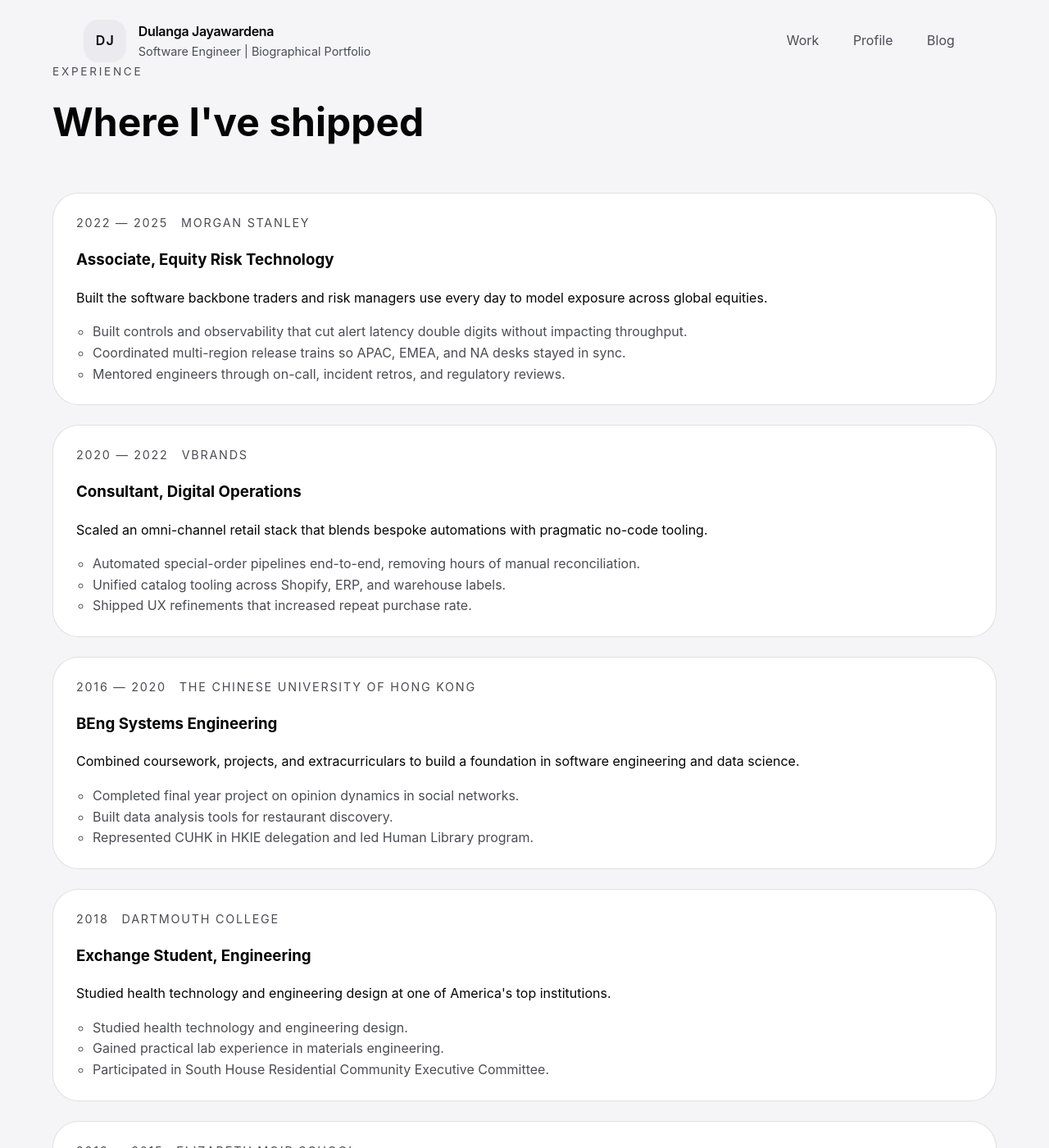
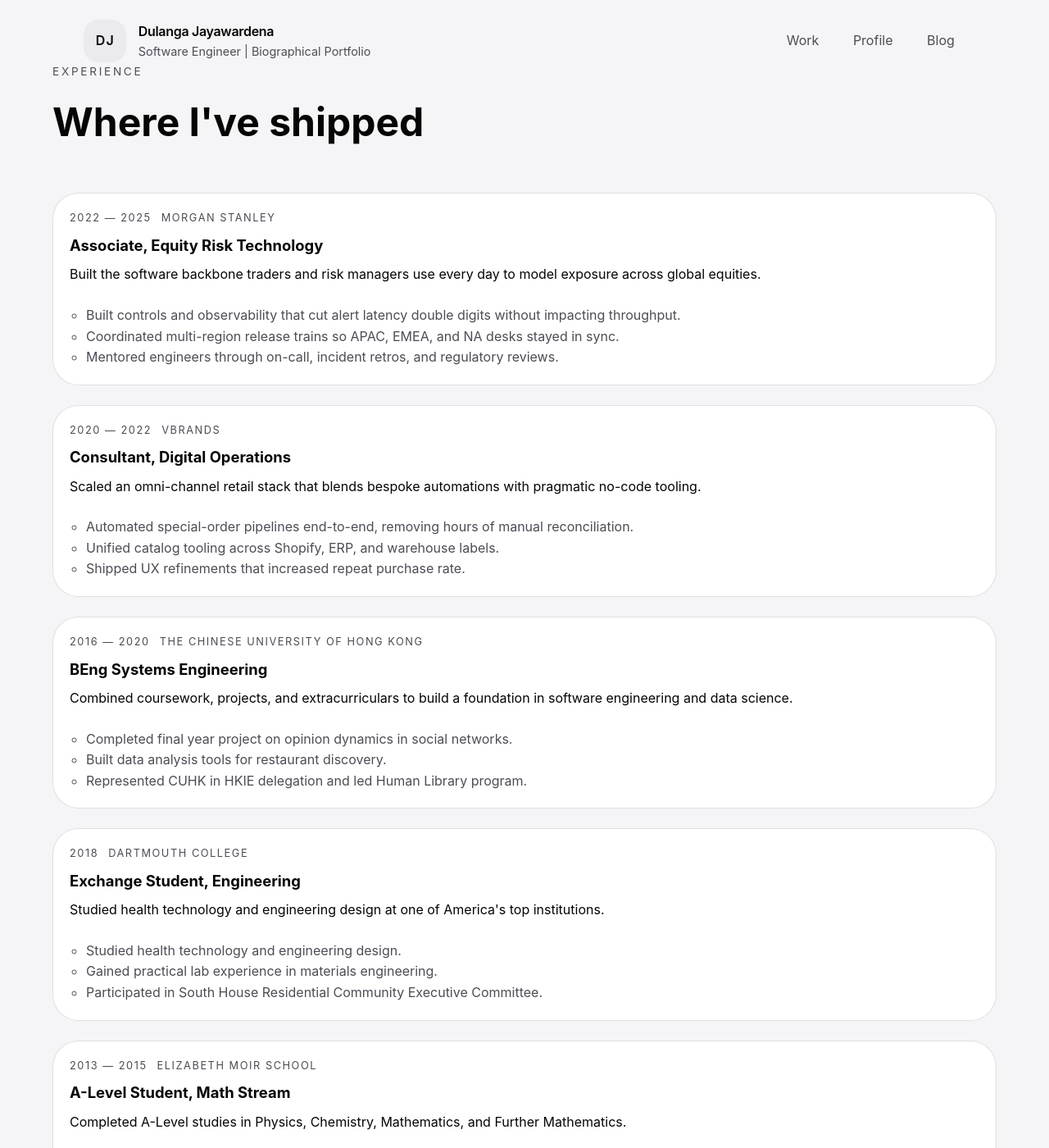
Before and after one commit to dulangaj/dulangaj.github.io, a Jekyll site: the page built from pages/profile.md, in a window 1280 px wide and 1400 px high, scrolled down 900 px. Shown: the whole window at 82% size. Built offline with Jekyll 4.4.1, drawn with Linux system fonts in a browser that asks for light colours.

Commit message:
Unifying cards

```diff
--- a/assets/css/main.scss
+++ b/assets/css/main.scss
@@ -21,6 +21,13 @@
   --radius-md: 18px;
   --radius-sm: 999px;
   --transition-base: 280ms ease;
+
+  /* Card system */
+  --card-padding: 1.25rem;
+  --card-gap: 0.5rem;
+  --card-radius: var(--radius-lg);
+  --meta-size: 0.8rem;
+  --meta-tracking: 0.12em;
 }
 
 @media (prefers-color-scheme: dark) {
@@ -416,6 +423,73 @@
   max-width: 48ch;
 }
 
+/* ===========================
+   Card System - Shared Styles
+   =========================== */
+
+/* Card surfaces */
+.catalog-card article,
+.experience-card,
+.writing-card,
+.post-card,
+.tool-grid article {
+  border-radius: var(--card-radius);
+  border: 1px solid var(--stroke);
+  background: var(--surface-elevated);
+}
+
+/* Card bodies */
+.catalog-body,
+.work-body,
+.experience-card,
+.writing-card article {
+  display: flex;
+  flex-direction: column;
+  gap: var(--card-gap);
+}
+
+/* Reset margins in card contexts */
+.catalog-body h2,
+.catalog-body p,
+.work-body h3,
+.work-body p,
+.experience-card h3,
+.experience-card p,
+.writing-card h3,
+.writing-card p {
+  margin: 0;
+}
+
+/* Card meta */
+.catalog-meta,
+.work-meta,
+.experience-meta,
+.writing-meta,
+.post-card-meta {
+  display: flex;
+  flex-wrap: wrap;
+  gap: 0.5rem 0.75rem;
+  color: var(--text-muted);
+  text-transform: uppercase;
+  letter-spacing: var(--meta-tracking);
+  font-size: var(--meta-size);
+  margin: 0;
+}
+
+/* Card link anchoring */
+.catalog-body .text-link,
+.work-body .work-link,
+.writing-card .text-link {
+  margin-top: auto;
+}
+
+/* Card title sizing */
+.catalog-body h2,
+.experience-card h3,
+.writing-card h3 {
+  font-size: 1.15rem;
+}
+
 .work-grid {
   list-style: none;
   padding: 0;
@@ -492,9 +566,6 @@
 .catalog-card article {
   display: flex;
   flex-direction: column;
-  border-radius: var(--radius-lg);
-  border: 1px solid var(--stroke);
-  background: var(--surface-elevated);
   overflow: hidden;
   height: 100%;
 }
@@ -536,20 +607,11 @@
 }
 
 .experience-card {
-  border-radius: var(--radius-lg);
-  border: 1px solid var(--stroke);
-  background: var(--surface-elevated);
-  padding: 1.5rem 1.75rem;
+  padding: var(--card-padding);
 }
 
 .experience-meta {
-  font-size: 0.9rem;
-  text-transform: uppercase;
-  letter-spacing: 0.12em;
-  color: var(--text-muted);
-  display: flex;
-  flex-wrap: wrap;
-  gap: 0.5rem 1rem;
+  /* Uses shared card-meta styles */
 }
 
 .experience-card ul {
@@ -566,10 +628,7 @@
 }
 
 .tool-grid article {
-  border-radius: var(--radius-md);
-  border: 1px solid var(--stroke);
-  padding: 1.5rem;
-  background: var(--surface-elevated);
+  padding: var(--card-padding);
 }
 
 .tool-grid ul {
@@ -579,35 +638,16 @@
 }
 
 .catalog-body {
-  padding: 1.25rem;
-  display: flex;
-  flex-direction: column;
-  gap: 0.5rem;
+  padding: var(--card-padding);
   flex: 1;
 }
 
-.catalog-body h2,
-.catalog-body p {
-  margin: 0;
-}
-
-.catalog-body h2 {
-  font-size: 1.15rem;
-}
-
 .catalog-body .text-link {
-  margin-top: auto;
   padding-top: 0.25rem;
 }
 
 .catalog-meta {
-  display: flex;
-  gap: 0.75rem;
-  color: var(--text-muted);
-  text-transform: uppercase;
-  letter-spacing: 0.12em;
-  font-size: 0.8rem;
-  margin: 0 0 -0.15rem;
+  /* Uses shared card-meta styles */
 }
 
 .empty-state {
@@ -624,12 +664,7 @@
 }
 
 .work-meta {
-  display: flex;
-  gap: 0.75rem;
-  font-size: 0.9rem;
-  color: var(--text-muted);
-  text-transform: uppercase;
-  letter-spacing: 0.12em;
+  /* Uses shared card-meta styles */
 }
 
 .work-outcome {
```
